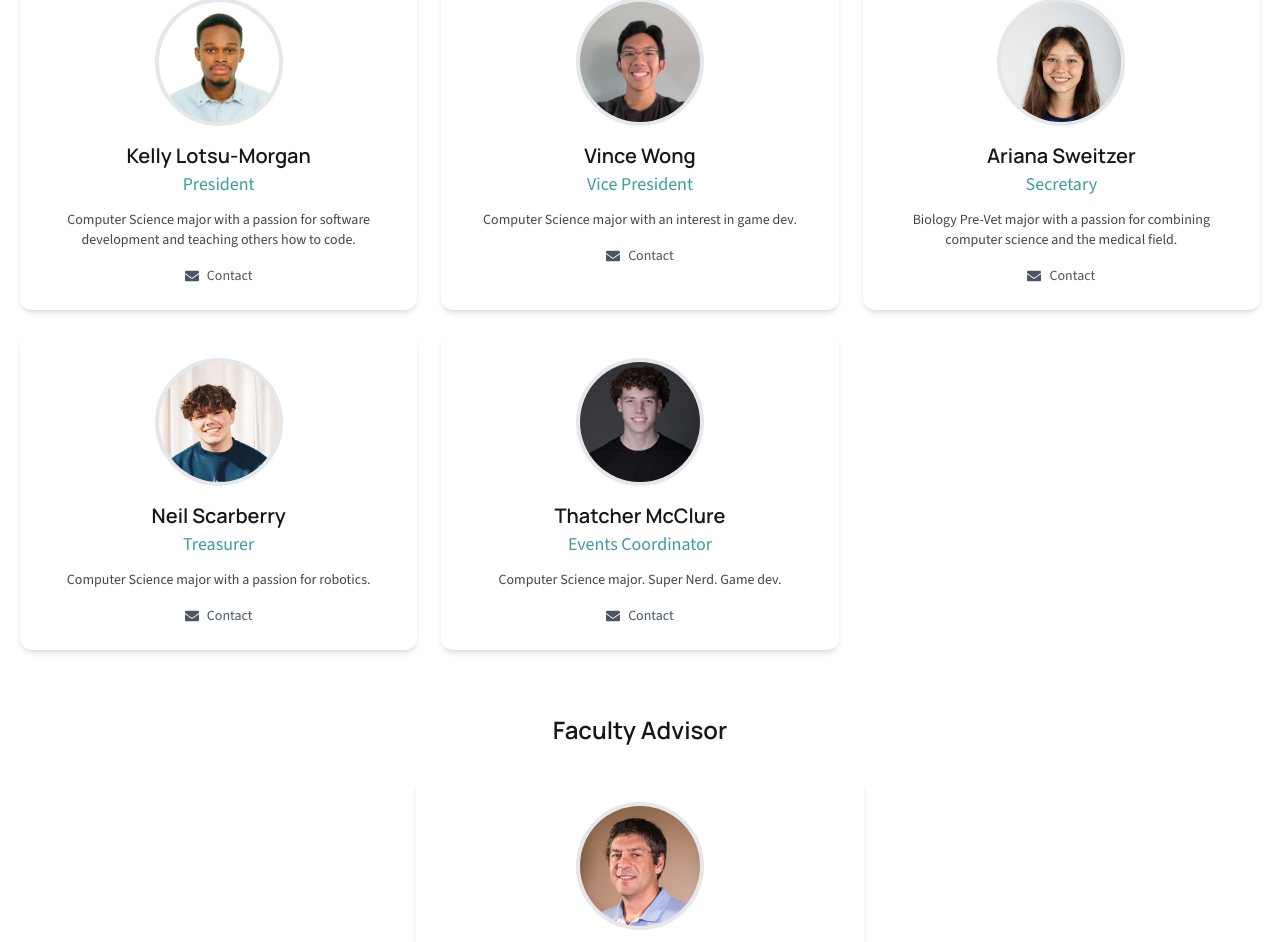
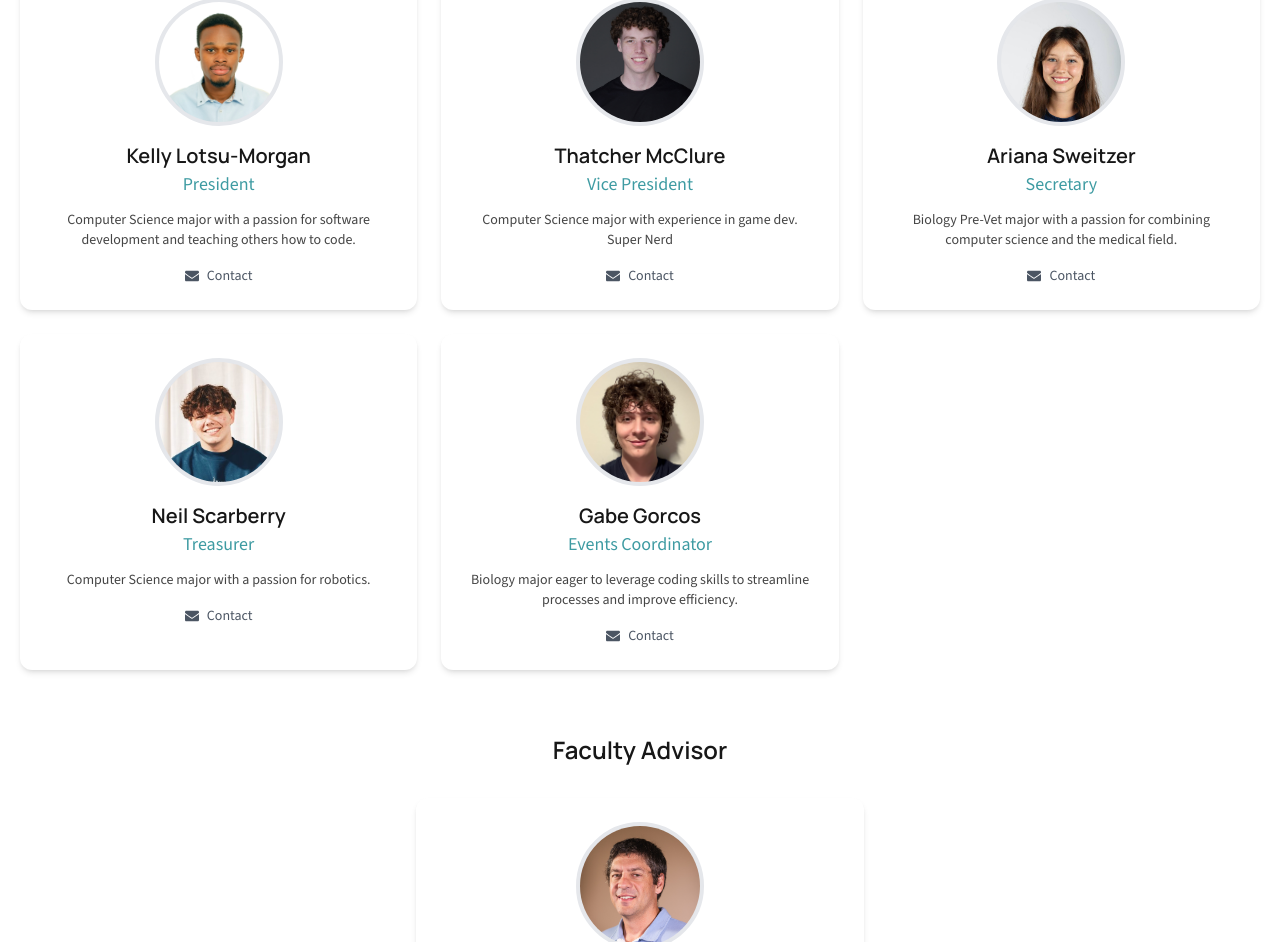
Before and after one commit to mrmorgan-i/newmancodingclub, a Next.js app: page / in a window 1280 px wide. Shown: the part 3085-4027 px from the top of the page. Built offline with nearby package versions, Linux system fonts and the light colour scheme; no server answers.

Commit message:
Leadership changes

```diff
--- a/src/data/leadership.ts
+++ b/src/data/leadership.ts
@@ -9,11 +9,11 @@ export const leaders: ILeader[] = [
         contact: "owner@mrimorgan.com"
     },
     {
-        name: "Vince Wong",
+        name: "Thatcher McClure",
         role: "Vice President",
-        bio: "Computer Science major with an interest in game dev.",
+        bio: "Computer Science major with experience in game dev. Super Nerd",
         avatar: "/images/leadership/vp.jpg",
-        contact: "vincekyewong@gmail.com"
+        contact: "thatchermcclure@gmail.com"
     },
     {
         name: "Ariana Sweitzer",
@@ -30,10 +30,10 @@ export const leaders: ILeader[] = [
         contact: "nscarberry010206@gmail.com"
     },
     {
-        name: "Thatcher McClure",
+        name: "Gabe Gorcos",
         role: "Events Coordinator",
-        bio: "Computer Science major. Super Nerd. Game dev.",
+        bio: "Biology major eager to leverage coding skills to streamline processes and improve efficiency.",
         avatar: "/images/leadership/events.jpg",
-        contact: "thatchermcclure@gmail.com"
+        contact: "gorcos658018@newmanu.com"
     }
 ];
```
Also changed, not shown: public/images/leadership/events.jpg, public/images/leadership/vp.jpg.
